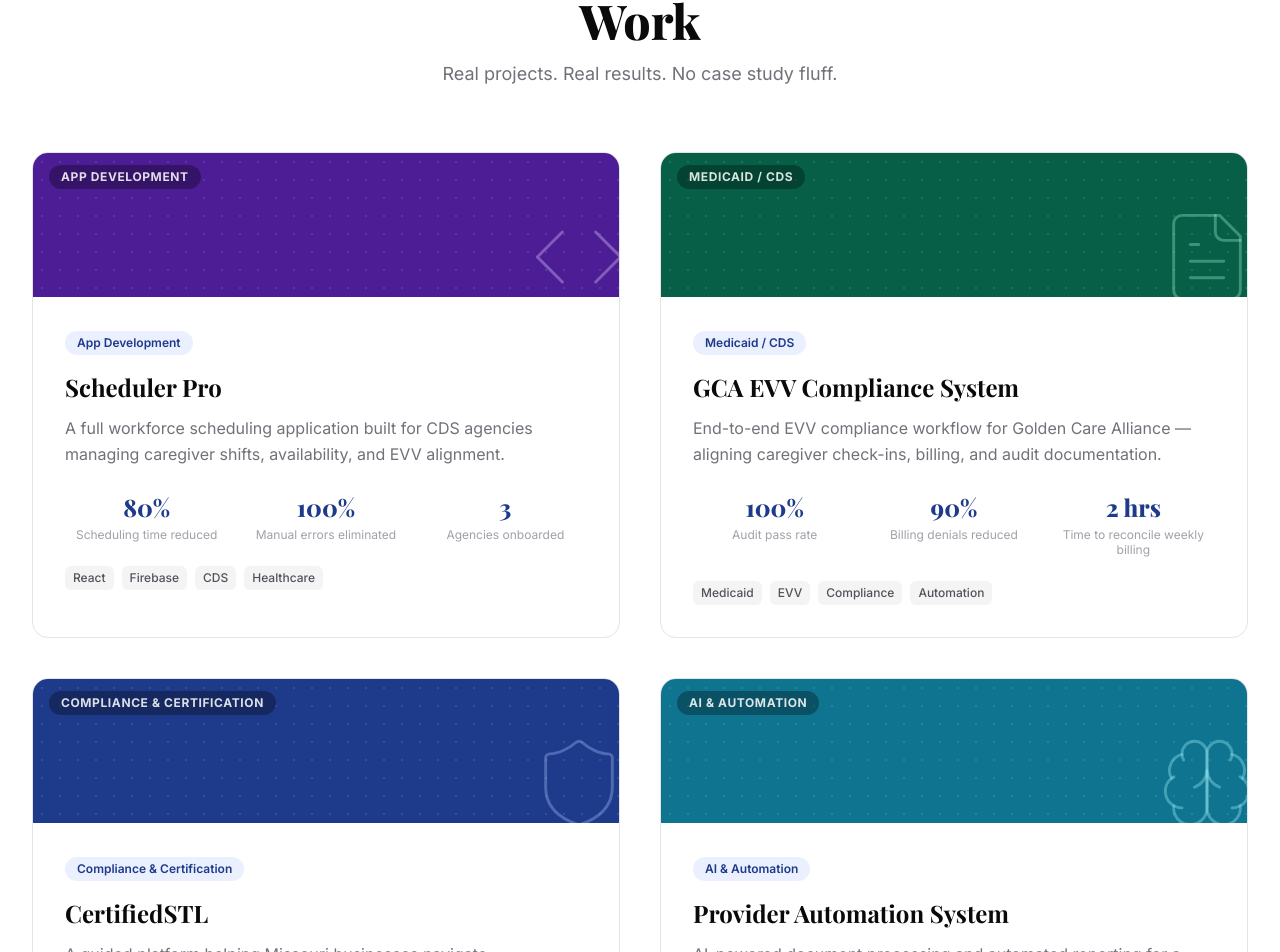
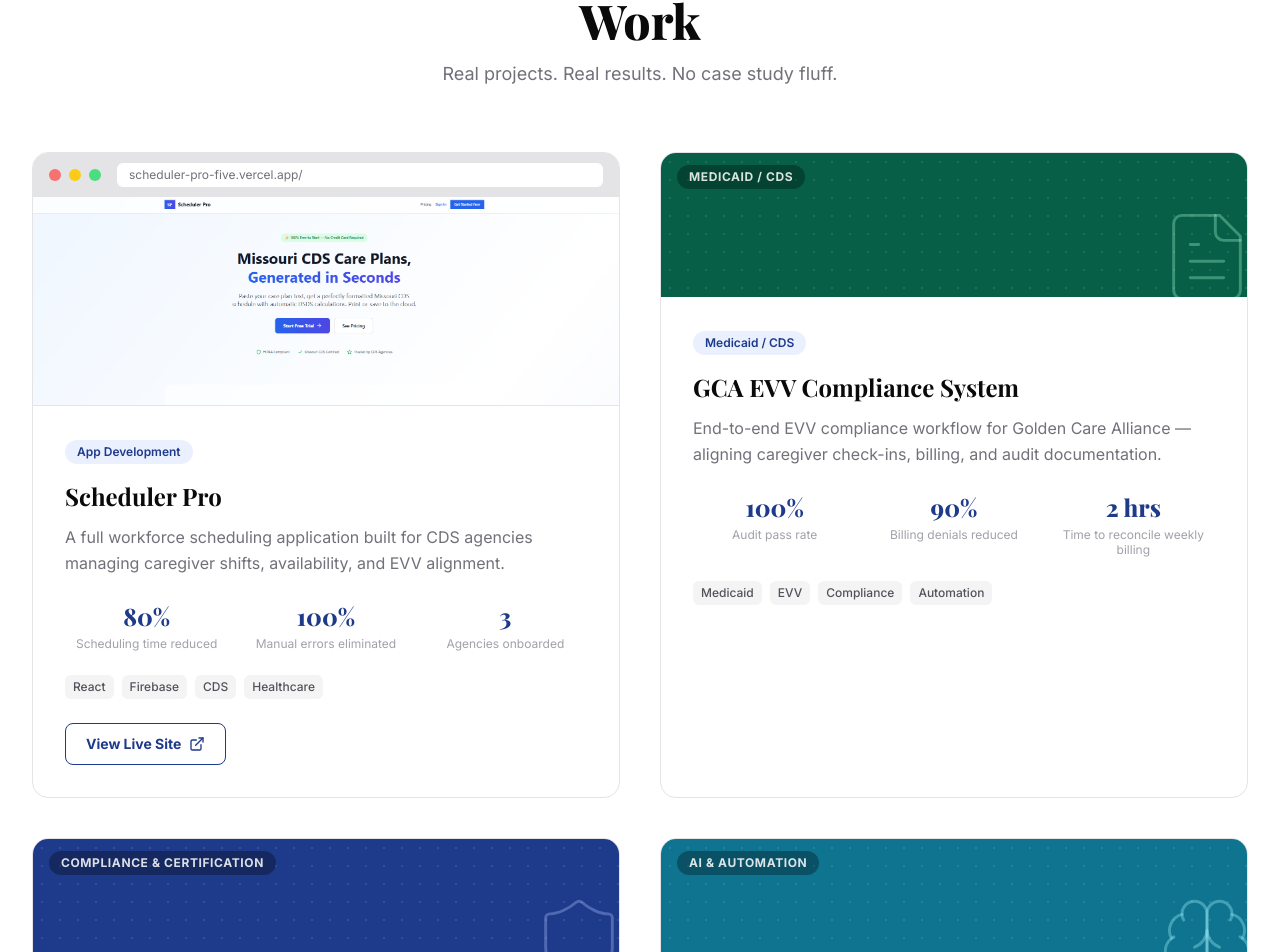
Before and after one commit to E7104z/the-real-help, a React (Vite) app: page /work in a window 1280 px wide. Shown: the part 245-1197 px from the top of the page. Built offline with nearby package versions, Linux system fonts and the light colour scheme; no server answers.

Commit message:
Add browser mockup screenshot + live link to Scheduler Pro card

```diff
--- a/src/pages/WorkPage.tsx
+++ b/src/pages/WorkPage.tsx
@@ -1,6 +1,6 @@
 import { Helmet } from 'react-helmet-async';
 import { Link } from 'react-router-dom';
-import { ArrowRight } from 'lucide-react';
+import { ArrowRight, ExternalLink } from 'lucide-react';
 import { CardVisual } from '@/components/illustrations/CardVisual';
 
 const CASE_STUDIES = [
@@ -14,6 +14,8 @@ const CASE_STUDIES = [
       { label: 'Agencies onboarded', value: '3' },
     ],
     tags: ['React', 'Firebase', 'CDS', 'Healthcare'],
+    screenshot: '/images/work/scheduler-pro.png',
+    liveUrl: 'https://scheduler-pro-five.vercel.app/',
   },
   {
     title: 'GCA EVV Compliance System',
@@ -25,6 +27,8 @@ const CASE_STUDIES = [
       { label: 'Time to reconcile weekly billing', value: '2 hrs' },
     ],
     tags: ['Medicaid', 'EVV', 'Compliance', 'Automation'],
+    screenshot: null,
+    liveUrl: null,
   },
   {
     title: 'CertifiedSTL',
@@ -36,6 +40,8 @@ const CASE_STUDIES = [
       { label: 'Businesses assisted', value: '20+' },
     ],
     tags: ['MBE', 'WBE', 'DBE', 'Missouri', 'Certification'],
+    screenshot: null,
+    liveUrl: null,
   },
   {
     title: 'Provider Automation System',
@@ -47,8 +53,46 @@ const CASE_STUDIES = [
       { label: 'Manual data entry eliminated', value: '100%' },
     ],
     tags: ['AI', 'Automation', 'Healthcare', 'Google Workspace'],
+    screenshot: null,
+    liveUrl: null,
   },
 ];
+
+function BrowserMockup({ src, alt, liveUrl }: { src: string; alt: string; liveUrl: string }) {
+  return (
+    <div className="relative overflow-hidden bg-brand-silver-100 border-b border-brand-silver-200">
+      {/* Browser chrome bar */}
+      <div className="flex items-center gap-2 bg-brand-silver-200 px-4 py-2.5">
+        <span className="h-3 w-3 rounded-full bg-red-400" />
+        <span className="h-3 w-3 rounded-full bg-yellow-400" />
+        <span className="h-3 w-3 rounded-full bg-green-400" />
+        <div className="ml-2 flex-1 rounded-md bg-white px-3 py-1 text-xs text-brand-silver-500 truncate">
+          {liveUrl.replace('https://', '')}
+        </div>
+      </div>
+      {/* Screenshot */}
+      <img
+        src={src}
+        alt={alt}
+        className="w-full object-cover object-top"
+        style={{ maxHeight: '13rem' }}
+        loading="lazy"
+      />
+      {/* Live link overlay */}
+      <a
+        href={liveUrl}
+        target="_blank"
+        rel="noopener noreferrer"
+        className="absolute inset-0 flex items-center justify-center bg-brand-black/0 hover:bg-brand-black/40 transition-all group"
+        aria-label={`View ${alt} live`}
+      >
+        <span className="hidden group-hover:flex items-center gap-2 rounded-full bg-white px-5 py-2.5 text-sm font-bold text-brand-black shadow-elevated">
+          View Live Site <ExternalLink className="h-4 w-4" />
+        </span>
+      </a>
+    </div>
+  );
+}
 
 export default function WorkPage() {
   return (
@@ -70,7 +114,11 @@ export default function WorkPage() {
           <div className="grid gap-10 md:grid-cols-2">
             {CASE_STUDIES.map((cs) => (
               <div key={cs.title} className="rounded-2xl border border-brand-silver-200 bg-white overflow-hidden hover:shadow-elevated transition-all">
-                <CardVisual category={cs.category} />
+                {cs.screenshot && cs.liveUrl ? (
+                  <BrowserMockup src={cs.screenshot} alt={cs.title} liveUrl={cs.liveUrl} />
+                ) : (
+                  <CardVisual category={cs.category} />
+                )}
                 <div className="p-8">
                   <span className="inline-block rounded-full bg-brand-blue-50 px-3 py-1 text-xs font-semibold text-brand-blue-500 mb-4">
                     {cs.category}
@@ -92,6 +140,16 @@ export default function WorkPage() {
                       </span>
                     ))}
                   </div>
+                  {cs.liveUrl && (
+                    <a
+                      href={cs.liveUrl}
+                      target="_blank"
+                      rel="noopener noreferrer"
+                      className="mt-6 inline-flex items-center gap-2 rounded-lg border border-brand-blue-500 px-5 py-2.5 text-sm font-bold text-brand-blue-500 hover:bg-brand-blue-50 transition-colors"
+                    >
+                      View Live Site <ExternalLink className="h-4 w-4" />
+                    </a>
+                  )}
                 </div>
               </div>
             ))}
```
Also changed, not shown: public/images/work/scheduler-pro.png (added).
